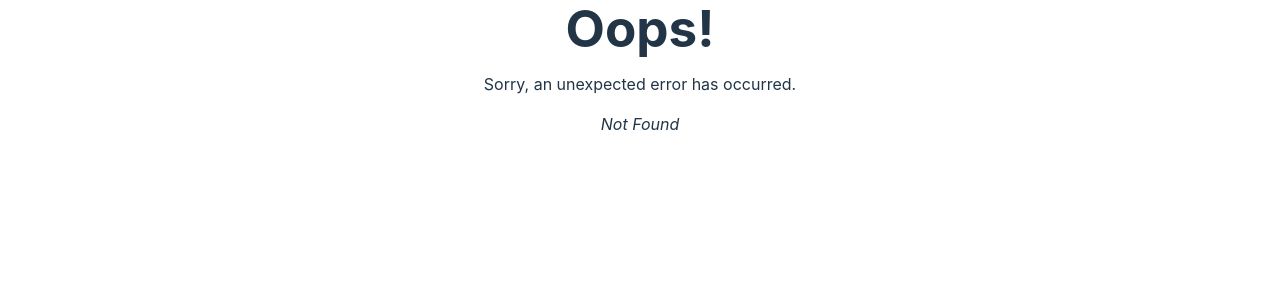
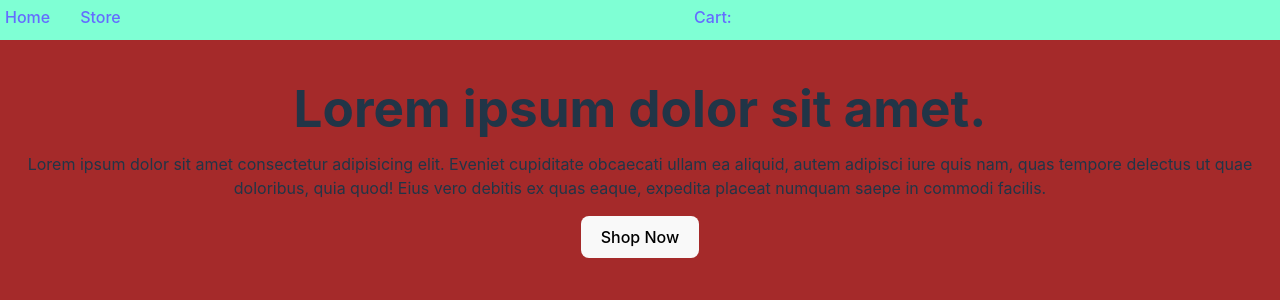
Before and after one commit to AmbiAngel/React-Shopping-Cart, a React (Vite) app: page /home in a window 1280 px wide. Before the commit this address had no page. Shown: the top 300 px of the page. Built offline with nearby package versions, Linux system fonts and the light colour scheme.

Commit message:
Set up router to do client side rendering and have the home page be the default route

```diff
--- a/src/App.jsx
+++ b/src/App.jsx
@@ -4,6 +4,7 @@ import viteLogo from '/vite.svg'
 import './App.css'
 import NavBar from './Components/Navbar'
 import HomePage from './Components/Home-page'
+import { Outlet } from "react-router-dom";
 
 function App() {
 
@@ -31,7 +32,7 @@ function App() {
       </p> */}
 
       <NavBar></NavBar>
-      <HomePage></HomePage>
+      <Outlet></Outlet>
     </div>
   )
 }
--- a/src/Components/Navbar.jsx
+++ b/src/Components/Navbar.jsx
@@ -1,4 +1,5 @@
 import './Navbar.css'
+import {Link} from "react-router-dom"
 
 export default function NavBar() {
 
@@ -6,8 +7,8 @@ export default function NavBar() {
   return (
     <div id="nav-bar">
         <ul>
-            <li><a href="">Home</a></li>
-            <li><a href="">Store</a></li>
+            <li><Link to={'home'}>Home</Link></li>
+            <li><Link to={'shopping'}>Store</Link></li>
             <li className='cart'><a href="">Cart: <span className='num-of-items'></span></a></li>
         </ul>
     </div>
--- a/src/Router.jsx
+++ b/src/Router.jsx
@@ -1,6 +1,8 @@
-import { createBrowserRouter, RouterProvider } from "react-router-dom";
+import { createBrowserRouter, RouterProvider, Navigate } from "react-router-dom";
 import App from "./App";
 import ErrorPage from "./Components/Error-page";
+import HomePage from "./Components/Home-page";
+import ShoppingPage from './Components/Shopping-page'
 
 const Router = () => {
   const router = createBrowserRouter([
@@ -8,7 +10,22 @@ const Router = () => {
       path: "/",
       element: <App />,
       errorElement: <ErrorPage />,
+      children:[
+        {
+          index: true,
+          element: <Navigate to="home" replace />
+        },
+        {
+          path: "/home",
+          element: <HomePage />,
+        },
+        {
+          path: "/shopping",
+          element: <ShoppingPage />,
+        },
+      ]
     },
+
     // {
     //   path: "profile/:name",
     //   element: <Profile />,
```
